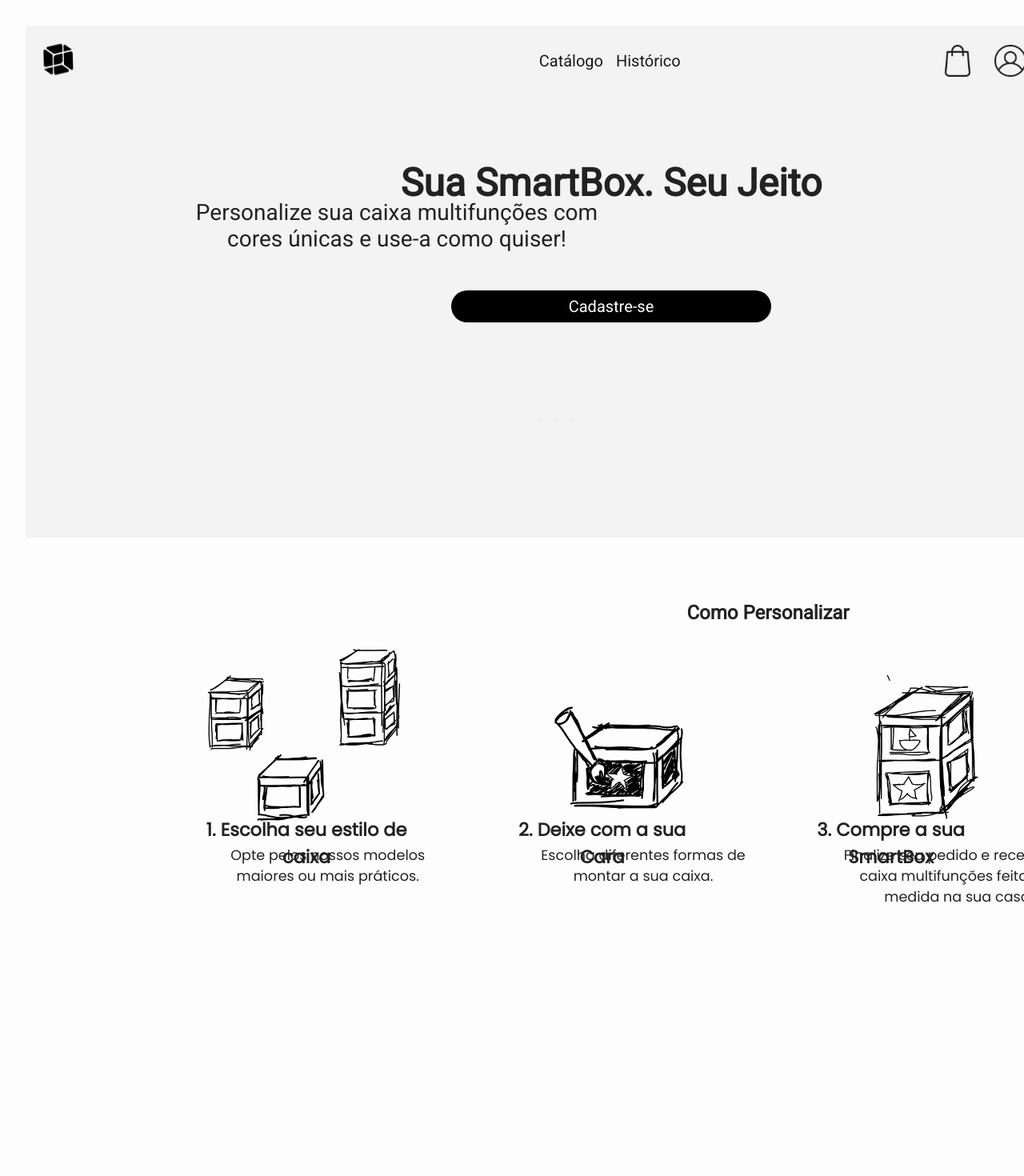
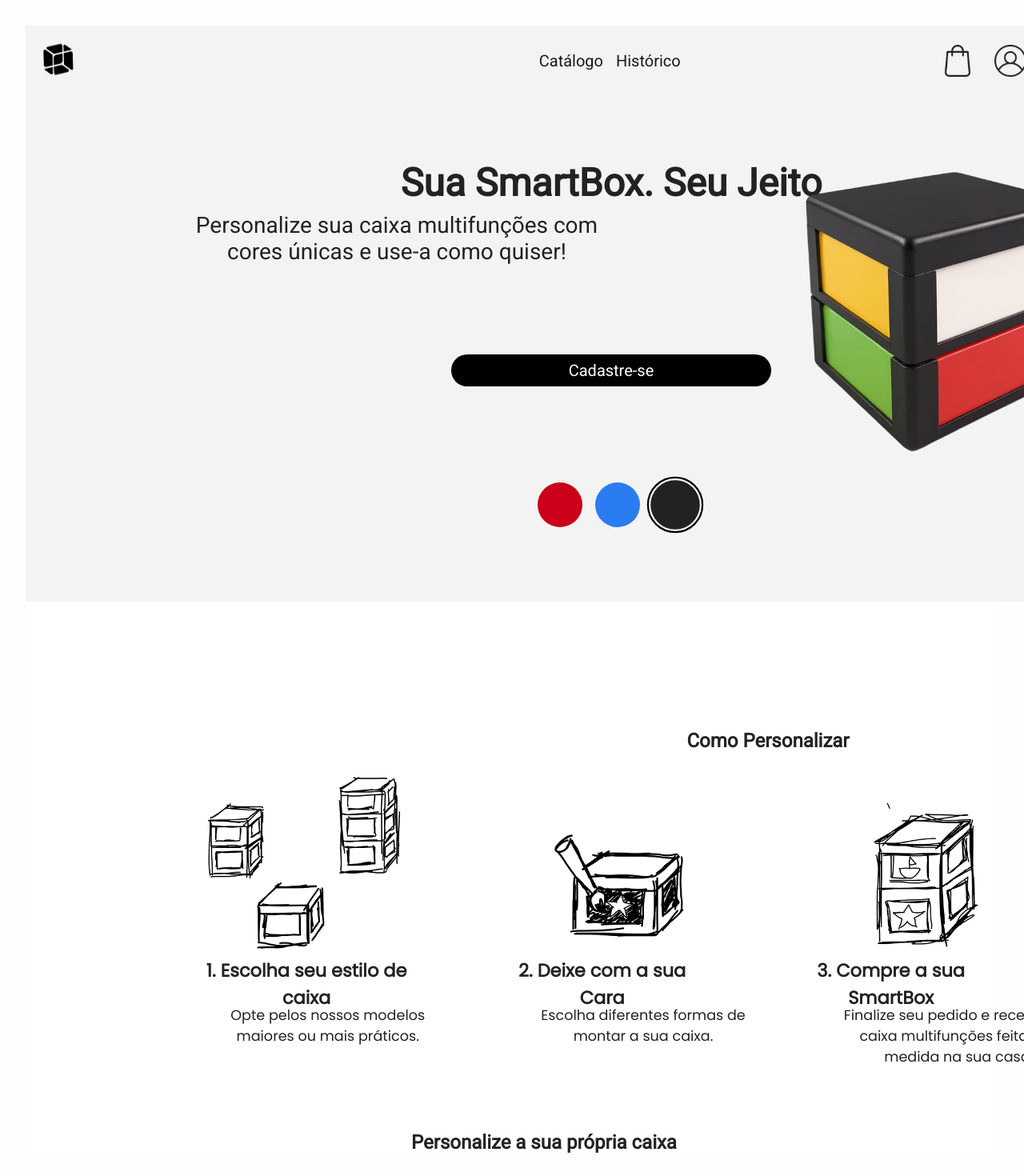
Before and after one commit to deluxxe01/SmartBox, a React (Vite) app in the folder SmartBox_code/Front_end/: page / in a window 1280 px wide. Shown: the top 1470 px of the page at 80% size. Built offline with nearby package versions, Linux system fonts and the light colour scheme; a web font is replaced by a local one.

Commit message:
CSS Home buttons + efeito tela

```diff
--- a/SmartBox_code/Front_end/src/Pages/HomePage/Home.css
+++ b/SmartBox_code/Front_end/src/Pages/HomePage/Home.css
@@ -12,10 +12,12 @@
 
 
 }
-.Container1{
-    background-color: #F3F3F3;
-    width: 100vw; /* 100% da largura da tela */
-    height: 80vh; /* 100% da altura da tela */
+.Container1 {
+  position: relative;
+  z-index: 1;
+  background-color: #F3F3F3;
+  width: 100vw;
+  height: 90vh;
 }
 .Container-Titulo{
     display: flex;
@@ -28,13 +30,21 @@
     font-size: 6vh;
 }
 .PHome{
-    margin-top: -1vh;
+    margin-top: 1vh;
     font-family: 'Roboto', sans-serif;
     font-size: 3.5vh;
     width: 70vh;
 }
+.ImagemCaixa{
+    position: relative;
+    margin-left: 110vh;
+    margin-top: -28vh;
+}
+.ImagemCaixa img{
+    width: 60vh;
+}
 .Container-ButtonIrCadastro{
-    margin-top: 6vh;
+    margin-top: -20vh;
     margin-left: 23vh;
 }
 .Button{
@@ -70,6 +80,7 @@
     background-color: #CB0019;
     border: none;
     border-radius: 15vh;
+    cursor: pointer;
 }
 .button2{
     width: 7vh;
@@ -77,6 +88,7 @@
     background-color: #2A7DF0;
     border: none;
     border-radius: 15vh;
+    cursor: pointer;
 }
 .button3{
     width: 7vh;
@@ -84,12 +96,29 @@
     background-color: #222222;
     border: none;
     border-radius: 15vh;
+    cursor: pointer;
 }
-.Container2{
+.ativo {
+  outline: 0.3vh solid black;         /* borda preta ao redor */
+  outline-offset: 0.3vh;              /* cria o "espaço" entre o botão e a borda */
+  transition: 0.3s ease-in-out;
+  transform: scale(1.1);   /* animação opcional */
+}
+.Container2 {
+  position: relative;
+  z-index: 1;
+  background-color: white;
+  padding-top: 10vh;
+  margin-top: 0;
   /* border: 1px solid black; */
-  height: 100vh;
+  transition: all 0.5s ease-in-out;
 }
 
+.Container2.subir {
+  margin-top: -20vh; /* sobe por cima do Container1 */
+  z-index: 10;
+  box-shadow: 0 -5px 15px rgba(0, 0, 0, 0.15);
+}
 .Comoperso{
     font-size: 3vh;
     margin-top: 10vh;
@@ -130,12 +159,15 @@
    font-family:'Poppins', sans-serif;
 }
 .Number{
+    margin-top: 2vh;
     margin-left: 6vh;
 }
 .Number2{
+    margin-top: 2vh;
     margin-left: 13vh;
 }
 .Number3{
+    margin-top: 2vh;
     margin-left: 13vh;
 }
 .Textos3{
@@ -152,15 +184,28 @@
 .Number4{
     margin-left: 8vh;
     /* border: 1px solid pink; */
+    margin-top: 3vh;
     width: 90vh;
 }
 .Number5{
     margin-left: 13vh;
+    margin-top: 3vh;
     /* border: 1px solid pink; */
     width: 80vh;
 }
 .Number6{
     margin-left: 13vh;
+    margin-top: 3vh;
     /* border: 1px solid pink; */
     width: 90vh;
 }
+
+.Container3{
+    margin-top: 10vh;
+}
+.TituloPerso{
+    font-size: 3vh;
+    margin-top: 10vh;
+    margin-left: 10vh;
+     font-family: 'Roboto', sans-serif;
+}
--- a/SmartBox_code/Front_end/src/Pages/HomePage/Home.jsx
+++ b/SmartBox_code/Front_end/src/Pages/HomePage/Home.jsx
@@ -1,21 +1,33 @@
-import React, { useState } from 'react'
+import React, { useState, useEffect } from 'react';
 import { useNavigate } from 'react-router-dom';
-import './Home.css'
-import NavBar from '../../Components/NavBar/NavBar'
+import './Home.css';
+import NavBar from '../../Components/NavBar/NavBar';
+
+function Home() {
+  const [ativo, setAtivo] = useState(2)
+  const [scrollAtivado, setScrollAtivado] = useState(false)
+
+  const navigate = useNavigate()
 
 
-function Home() {
-  const [ativo, setAtivo] = useState(null)
-
-  const toggleButton = () => {
-    setAtivo(!ativo)
-  }
-
-  const navigate = useNavigate()
   const irParaOutraPagina = () => {
     navigate('/cadastro')
+  };
+
+  // 👇 NOVO: Detecta o scroll
+  useEffect(() => {
+    const handleScroll = () => {
+      const offset = window.scrollY
+      if (offset > 100) {
+        setScrollAtivado(true)
+      } else {
+        setScrollAtivado(false)
       }
+    };
 
+    window.addEventListener('scroll', handleScroll);
+    return () => window.removeEventListener('scroll', handleScroll);
+  }, []);
 
   return (
     <div className='Container'>
@@ -27,25 +39,42 @@
           <p className='PHome'>Personalize sua caixa multifunções com cores únicas e use-a como quiser!</p>
         </div>
 
+      <div className='ImagemCaixa'>
+  {ativo === 0 && <img className="CaixaVermelha" src="public/images/caixaPreta.png" alt="Caixa vermelha" />}
+  {ativo === 1 && <img className="CaixaAzul" src="public/images/caixaPreta.png" alt="Caixa azul" />}
+  {ativo === 2 && <img className="CaixaPreta" src="public/images/caixaPreta.png" alt="Caixa preta" />}
+     </div>
+
         <div className='Container-ButtonIrCadastro'>
           <button className='Button' onClick={irParaOutraPagina}>Cadastre-se</button>
         </div>
 
         <div className='Colors'>
-          <button className={`button red ${ativo === 0 ? 'ativo' : ''}`} onClick={() => setAtivo(0)}></button>
-           <button className={`button blue ${ativo === 1 ? 'ativo' : ''}`} onClick={toggleButton}></button>
-            <button className={`button ${ativo === 2 ? 'ativo' : ''}`} onClick={toggleButton}></button>
+          <button
+            className={`button button1 ${ativo === 0 ? 'ativo' : ''}`}
+            onClick={() => setAtivo(0)}
+          ></button>
+
+          <button
+            className={`button button2 ${ativo === 1 ? 'ativo' : ''}`}
+            onClick={() => setAtivo(1)}
+          ></button>
+
+          <button
+            className={`button button3 ${ativo === 2 ? 'ativo' : ''}`}
+            onClick={() => setAtivo(2)}
+          ></button>
+        </div>
       </div>
 
-      </div>
-      <div className='Container2'>
-
+      {/* 👇 Aqui aplicamos a classe .subir se scrollAtivado for true */}
+      <div className={`Container2 ${scrollAtivado ? 'subir' : ''}`}>
         <h2 className='Comoperso'>Como Personalizar</h2>
 
         <div className='ImagensPersonaliza'>
-          <img className="CaixaBranco"src="public/images/Group 2.png" alt="" />
-          <img className="CaixaPerso"src="public/images/caixa perso 2.png" alt="" />
-          <img className="CaixaPronta"src="public/images/caixa pronta 2.png" alt="" />
+          <img className="CaixaBranco" src="public/images/Group 2.png" alt="" />
+          <img className="CaixaPerso" src="public/images/caixa perso 2.png" alt="" />
+          <img className="CaixaPronta" src="public/images/caixa pronta 2.png" alt="" />
         </div>
 
         <div className='Textos2'>
@@ -60,10 +89,13 @@
           <p className="Number6">Finalize seu pedido e receba sua caixa multifunções feita sob medida na sua casa.</p>
         </div>
 
+      <div className='Container3'>
+        <h2 className='TituloPerso'> Personalize a sua própria caixa</h2>
+      </div>
 
       </div>
     </div>
-  )
+  );
 }
 
-export default Home
+export default Home;
```
Also changed, not shown: SmartBox_code/Front_end/public/images/caixaPreta.png (added). Lines whose indentation alone changed are shown as unchanged.
